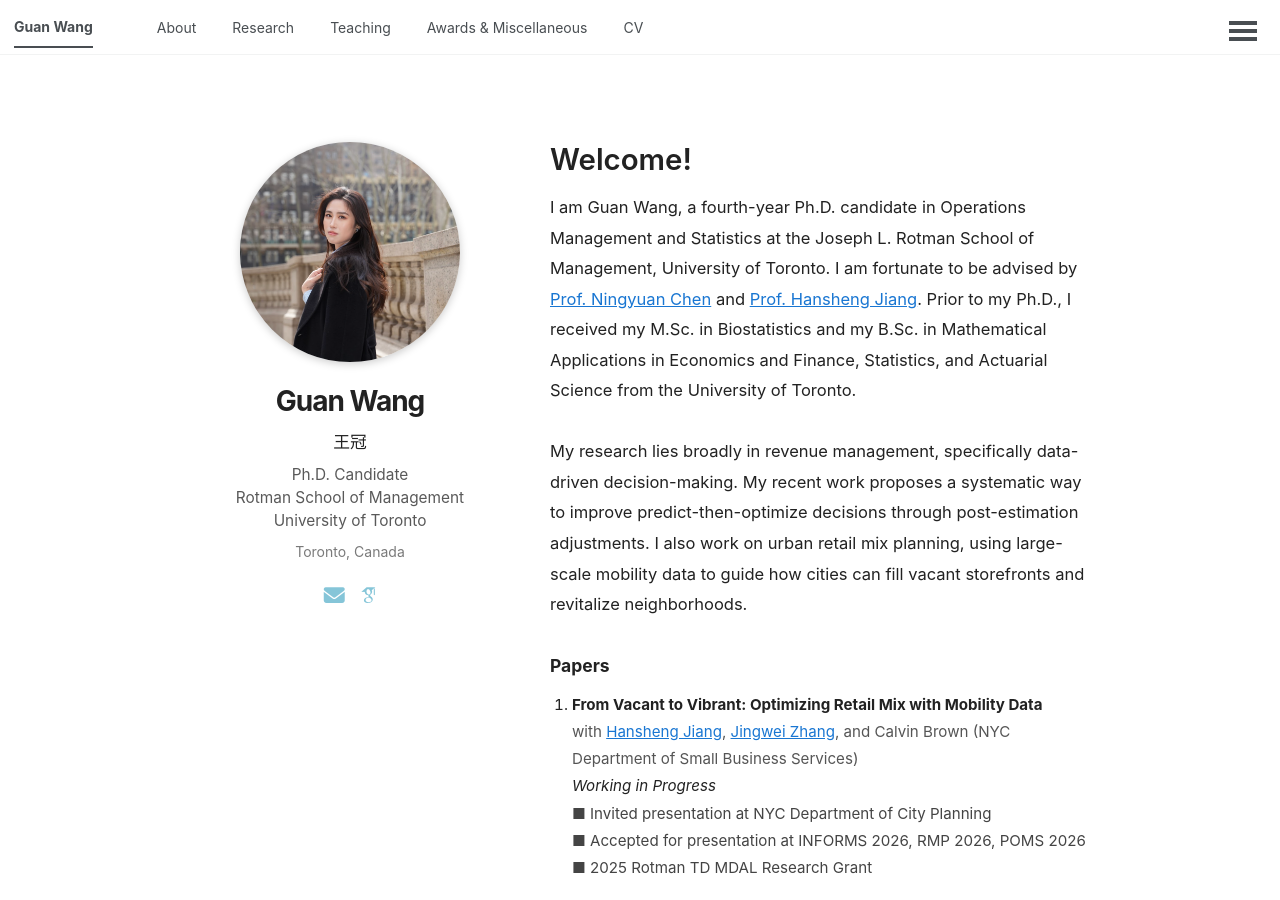
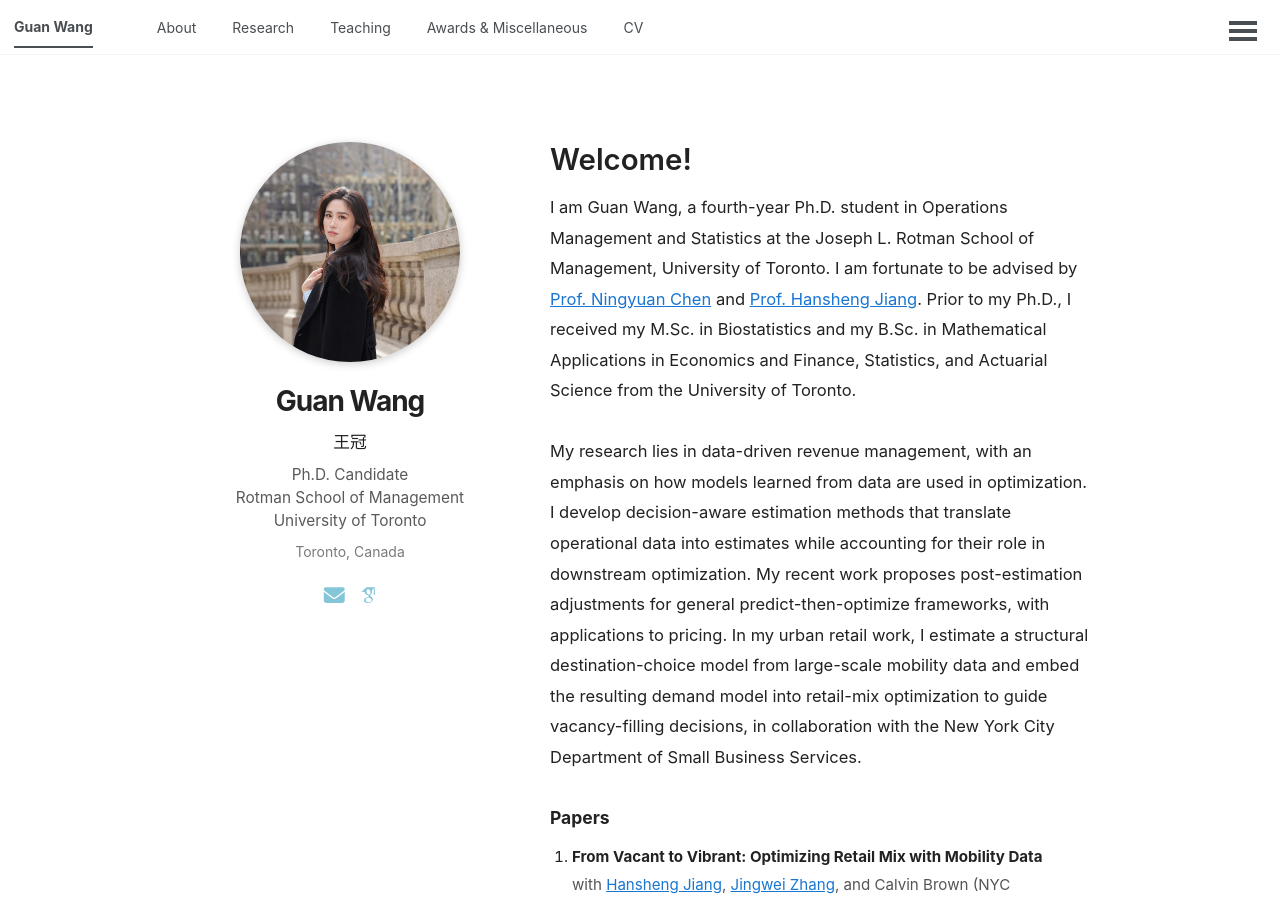
Before and after one commit to wangguan27/wangguan27.github.io, a Jekyll site: the page built from index.md, in a window 1280 px wide and 900 px high. Built offline with Jekyll 4.4.1, drawn with Linux system fonts in a browser that asks for light colours; some web fonts are replaced; a script that is not in the unit is left out.

Commit message:
Update homepage research statement

```diff
--- a/index.md
+++ b/index.md
@@ -23,11 +23,11 @@
 	<div style="flex:1;min-width:0;">
 		<h1 style="margin-top:40px;font-size:2.1em;font-weight:600;">Welcome!</h1>
 		<div style="font-size:1.18em;line-height:1.85;margin-bottom:32px;">
-			I am Guan Wang, a fourth-year Ph.D. candidate in Operations Management and Statistics at the Joseph L. Rotman School of Management, University of Toronto. I am fortunate to be advised by
+			I am Guan Wang, a fourth-year Ph.D. student in Operations Management and Statistics at the Joseph L. Rotman School of Management, University of Toronto. I am fortunate to be advised by
 			<a href="http://individual.utoronto.ca/ningyuanchen/" target="_blank" style="color:#1976d2;text-decoration:underline;">Prof. Ningyuan Chen</a> and
 			<a href="https://hanshengjiang.github.io/index.html" target="_blank" style="color:#1976d2;text-decoration:underline;">Prof. Hansheng Jiang</a>.
 			Prior to my Ph.D., I received my M.Sc. in Biostatistics and my B.Sc. in Mathematical Applications in Economics and Finance, Statistics, and Actuarial Science from the University of Toronto.<br><br>
-			My research lies broadly in revenue management, specifically data-driven decision-making. My recent work proposes a systematic way to improve predict-then-optimize decisions through post-estimation adjustments. I also work on urban retail mix planning, using large-scale mobility data to guide how cities can fill vacant storefronts and revitalize neighborhoods.
+			My research lies in data-driven revenue management, with an emphasis on how models learned from data are used in optimization. I develop decision-aware estimation methods that translate operational data into estimates while accounting for their role in downstream optimization. My recent work proposes post-estimation adjustments for general predict-then-optimize frameworks, with applications to pricing. In my urban retail work, I estimate a structural destination-choice model from large-scale mobility data and embed the resulting demand model into retail-mix optimization to guide vacancy-filling decisions, in collaboration with the New York City Department of Small Business Services.
 		</div>
 
 		<h2 style="margin-bottom:0.5em;">Papers</h2>
```
